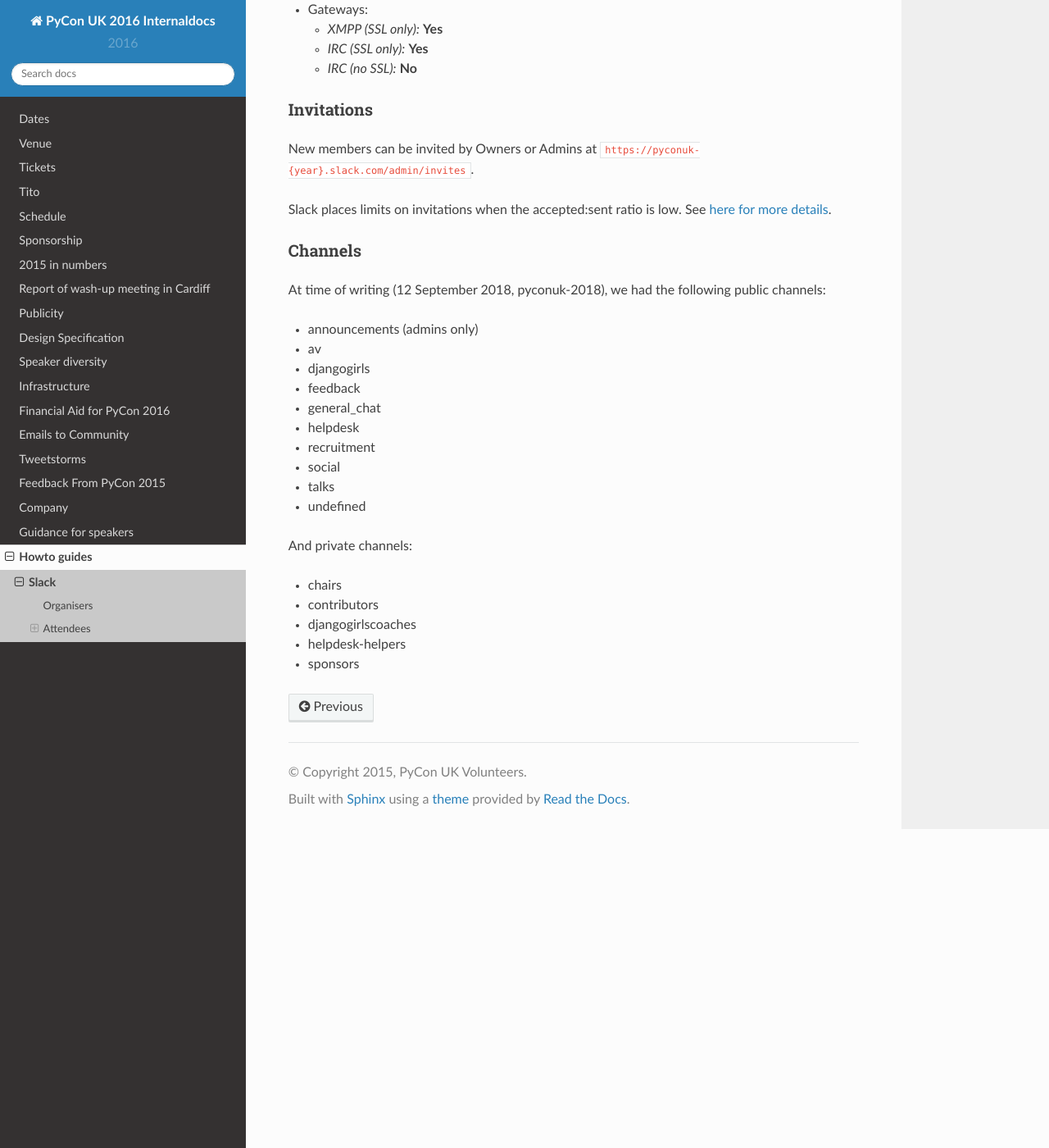
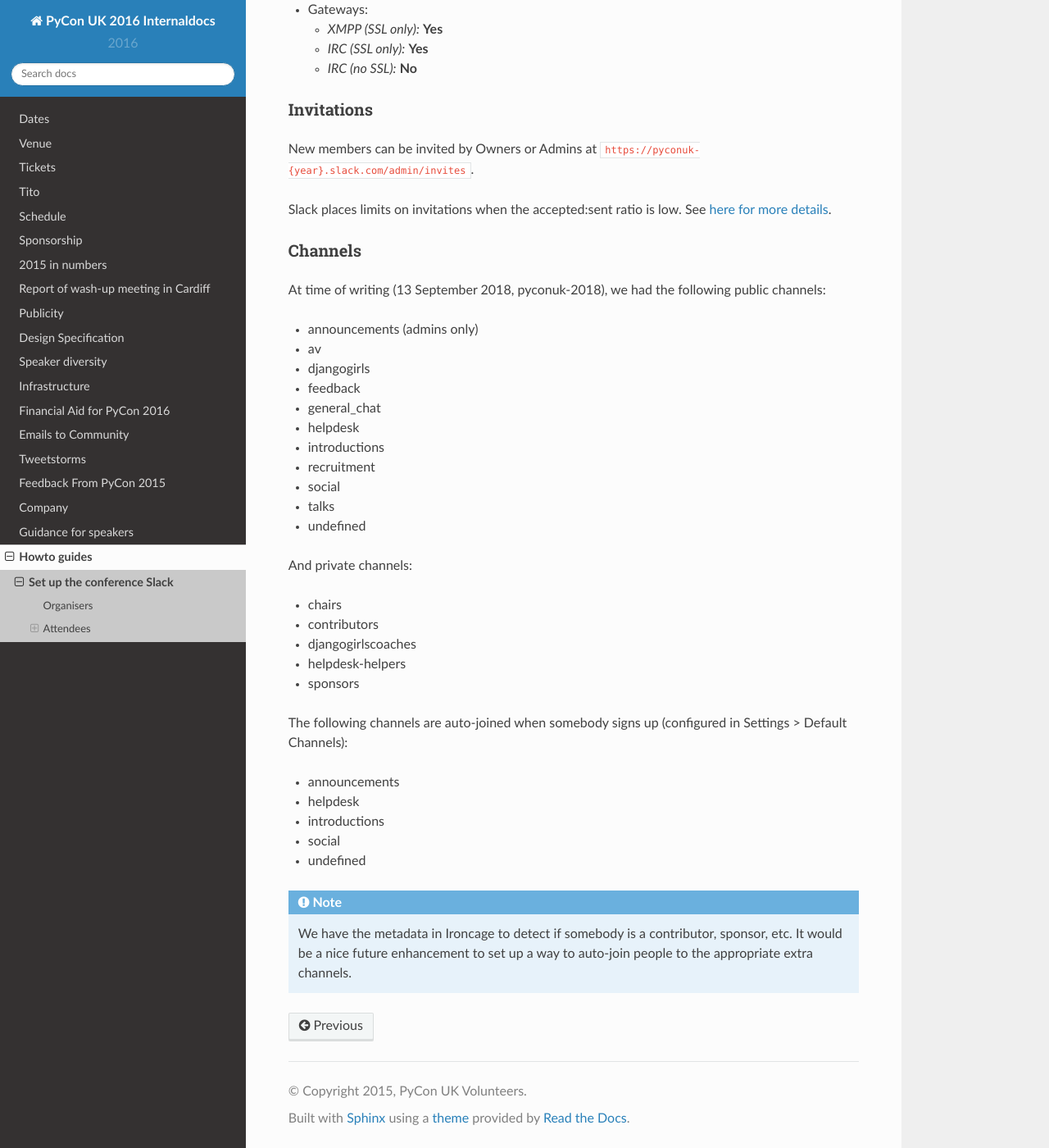
Before and after one commit to PyconUK/documentation, a Sphinx documentation site: the page built from source/howto/setup-slack.rst, in a window 1280 px wide and 1400 px high, scrolled down 2413 px. Shown: the whole window at 82% size. Built offline with Sphinx 7.4.7 and the Read the Docs theme 2.0.0, drawn with Linux system fonts in a browser that asks for light colours; some of the changed text lies outside the part shown.

Commit message:
Document the new #introductions channel

```diff
--- a/source/howto/setup-slack.rst
+++ b/source/howto/setup-slack.rst
@@ -1,5 +1,5 @@
-Slack
-=====
+Set up the conference Slack
+===========================
 
 Organisers
 **********
@@ -99,7 +99,7 @@ Slack places limits on invitations when the accepted:sent ratio is low. See `her
 Channels
 --------
 
-At time of writing (12 September 2018, pyconuk-2018), we had the following
+At time of writing (13 September 2018, pyconuk-2018), we had the following
 public channels:
 
 *  announcements (admins only)
@@ -108,6 +108,7 @@ public channels:
 *  feedback
 *  general_chat
 *  helpdesk
+*  introductions
 *  recruitment
 *  social
 *  talks
@@ -120,3 +121,17 @@ And private channels:
 *  djangogirlscoaches
 *  helpdesk-helpers
 *  sponsors
+
+The following channels are auto-joined when somebody signs up (configured in
+Settings > Default Channels):
+
+*  announcements
+*  helpdesk
+*  introductions
+*  social
+*  undefined
+
+.. note:: We have the metadata in Ironcage to detect if somebody is a
+          contributor, sponsor, etc.  It would be a nice future enhancement
+          to set up a way to auto-join people to the appropriate extra
+          channels.
```
